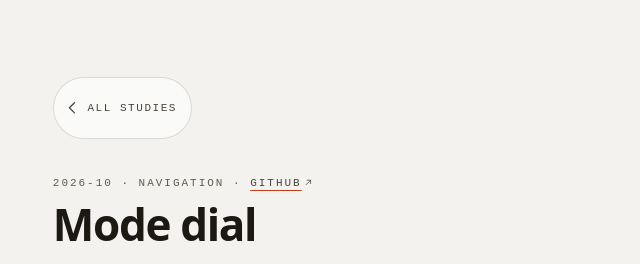
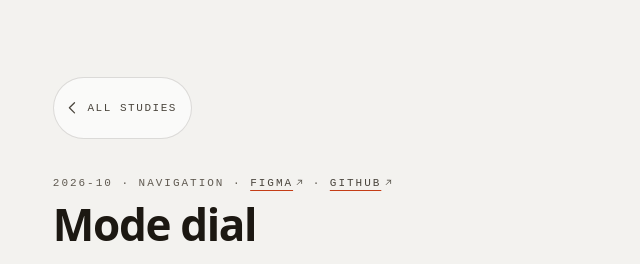
Before and after one commit to louvalman/interface-studies, a plain HTML site: page 2026-10-mode-dial/demo.html in a window 1280 px wide. Shown: the top 264 px of the page, 24-664 px from the left. Drawn offline with Linux system fonts and the light colour scheme; a web font is replaced by a local one.

Commit message:
The mode dial is in the Figma file, and its card and kicker link it
The card gains data-figma and the Figma mark, and the demo's kicker puts
Figma back in front of GitHub. With both links the kicker wraps at 390 as
the toolbar's does, the pair kept together; one line at 1440, nothing
sideways at 320. The rules no longer name it as the study not yet drawn.

```diff
--- a/2026-10-mode-dial/demo.html
+++ b/2026-10-mode-dial/demo.html
@@ -950,7 +950,13 @@
       <p class="demo__kicker" data-reveal>
         2026-10 &middot; <span data-i18n="type">Navigation</span> &middot;
         <span class="demo__kicker-links">
-          <!-- Figma ↗ goes back in front of GitHub once the study is published to the Community file -->
+          <a
+            class="demo__kicker-link"
+            href="https://www.figma.com/community/file/1683607518896928224/interface-studies"
+            target="_blank"
+            rel="noopener noreferrer"
+            data-i18n-aria="a11y.figma"
+            aria-label="Open in Figma">Figma<svg viewBox="0 0 16 16" fill="none" stroke="currentColor" stroke-width="1.4" aria-hidden="true" focusable="false"><path d="M4 12 12 4M6 4h6v6" stroke-linecap="round" stroke-linejoin="round" /></svg></a> &middot;
           <a
             class="demo__kicker-link"
             href="https://github.com/louvalman/interface-studies/tree/main/2026-10-mode-dial"
```
Also changed, not shown: index.html (+3 -1 lines), 2 other files.
